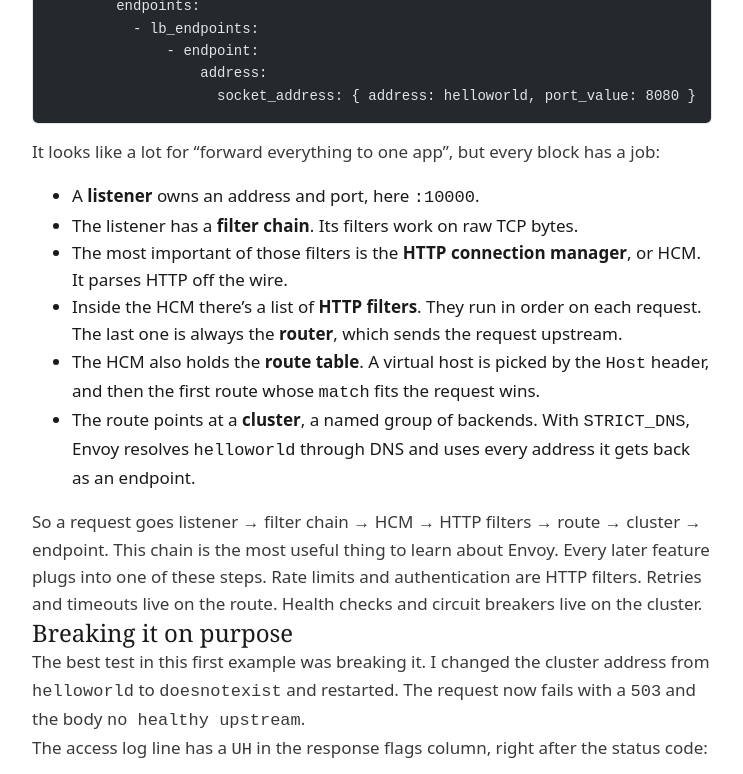
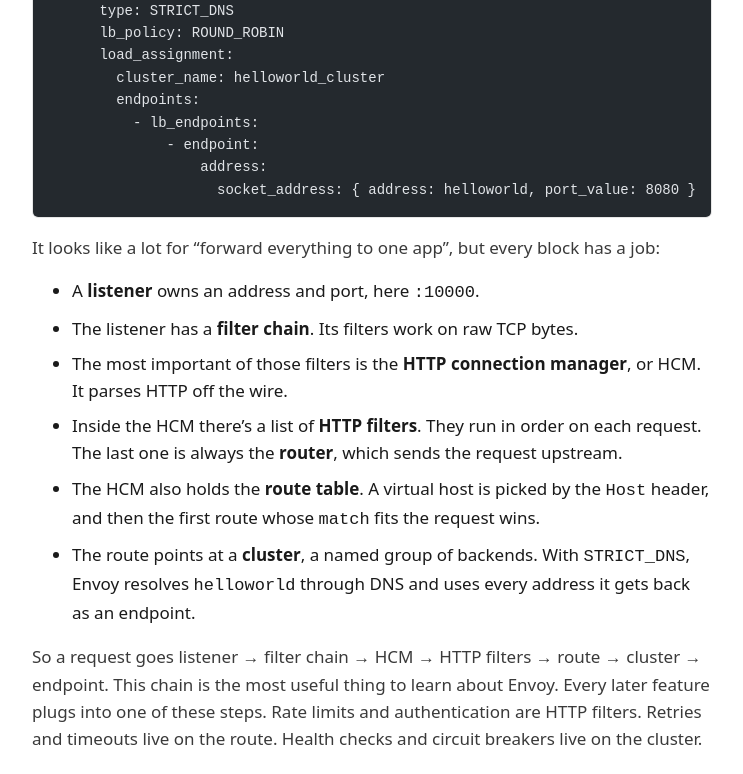
Before and after one commit to pipo02mix/tiatere, an Astro site: page /en/blog/learning-envoy-part-1-how-a-request-moves in a window 1280 px wide. Shown: the part 1580-2354 px from the top of the page, without its empty margins (268-1011 px from the left). Built offline with nearby package versions, Linux system fonts and the light colour scheme; Astro itself is replaced by a stand-in of ours; code samples lack their colours.

Commit message:
fix: add spacing between paragraphs and headings in blog posts
Posts render their Markdown inside one wrapper div. The site sets paragraph and heading margins to zero and spaces content with a flex gap, which doesn't reach inside that div, so post text had no space between blocks.

Signed-off-by: Fernando <pipo02mix@gmail.com>

```diff
--- a/public/css/site.css
+++ b/public/css/site.css
@@ -227,6 +227,19 @@ pre {
   gap: 16px;
 }
 
+/* Markdown output has no wrappers, so the flex gap above doesn't reach it. */
+.post-body > * + * {
+  margin-top: 16px;
+}
+
+.post-body > :is(h2, h3, h4) {
+  margin-top: 40px;
+}
+
+.post-body li + li {
+  margin-top: 8px;
+}
+
 /* Resume, talks and projects */
 
 .entries {
--- a/src/pages/[locale]/blog/[slug].astro
+++ b/src/pages/[locale]/blog/[slug].astro
@@ -19,7 +19,7 @@ const { Content } = await render(entry);
     <article class="post">
         <h1>{entry.data.title}</h1>
         <p class="meta">{formatDate(entry.data.date)}</p>
-        <div><Content /></div>
+        <div class="post-body"><Content /></div>
         <a href={`/${locale}/blog`}>← Blog</a>
     </article>
 </Layout>
```
